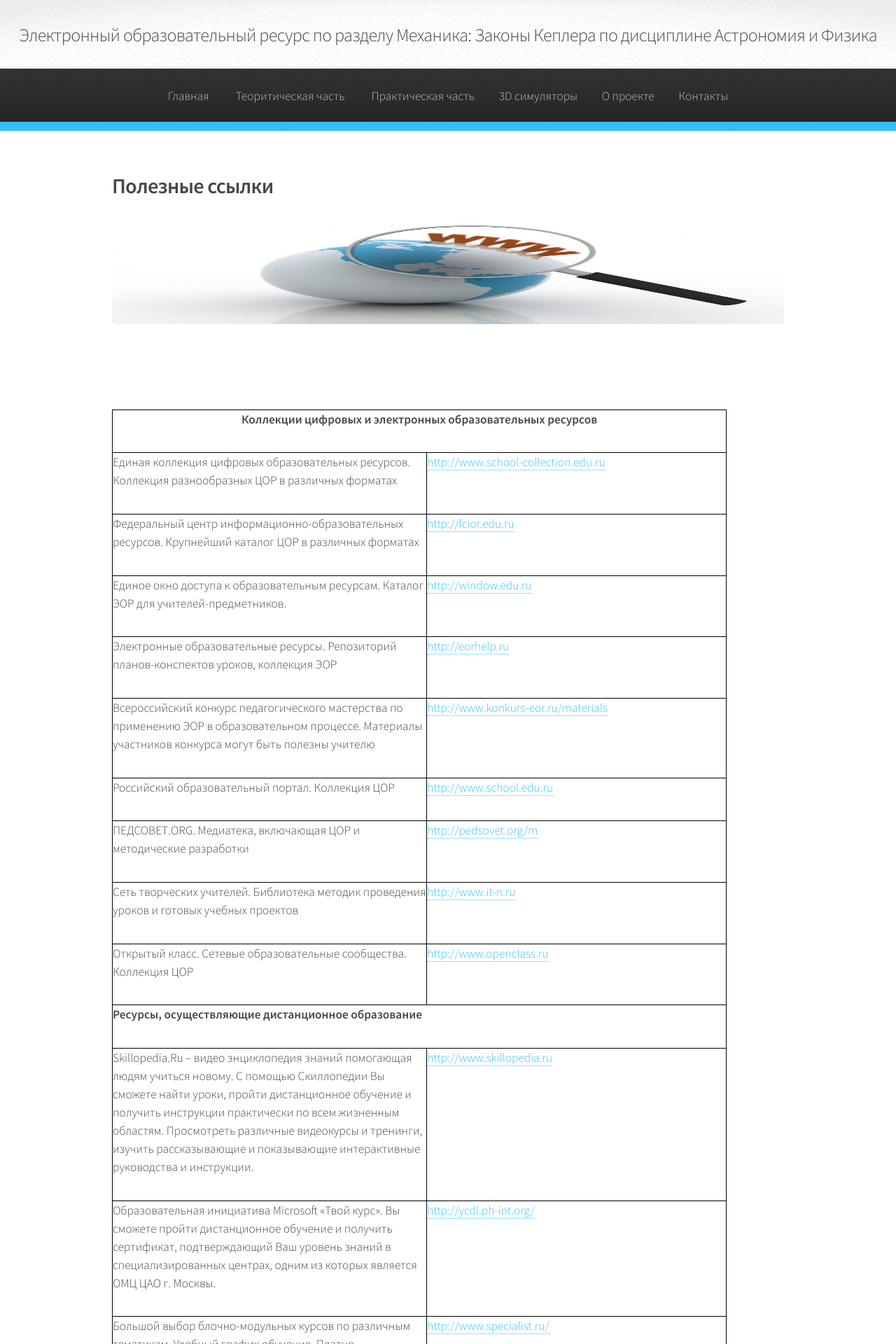
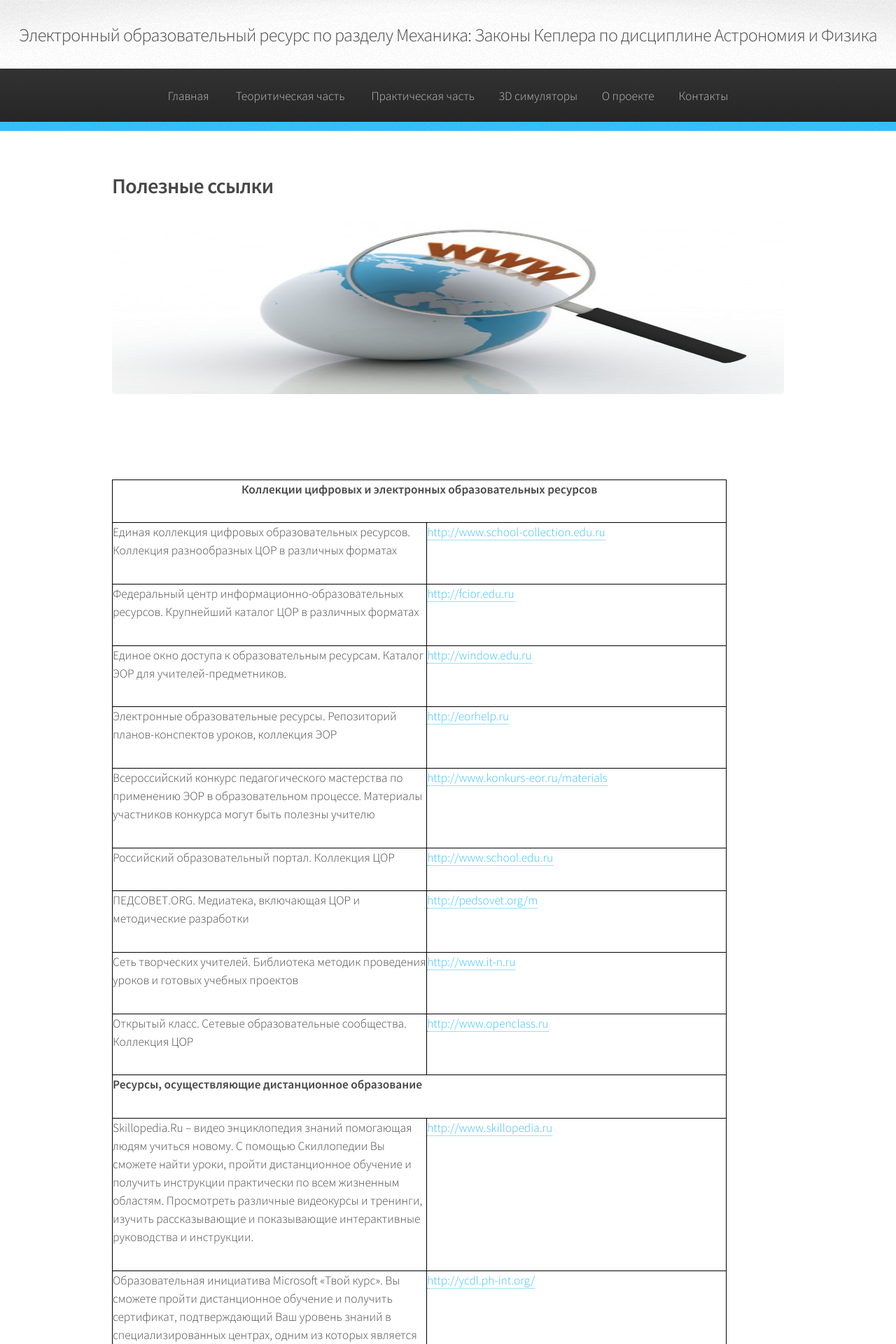
Before and after one commit to VlPop/VlPop.github.io, a Jekyll site: the page built from 1T-P_link.html, in a window 1280 px wide. Shown: the top 1920 px of the page at 70% size. Built offline with Jekyll 4.4.1, drawn with Linux system fonts in a browser that asks for light colours.

Commit message:
Update 1T-P_link.html

```diff
--- a/1T-P_link.html
+++ b/1T-P_link.html
@@ -17,7 +17,7 @@ layout: default
 							<p></p>
 						</header>
 
-						<span class="image featured"><img src="{{ site.baseurl }}/assets/images/ssylki.jpg.jpg" height="150" width="250"  alt="" /></span>
+						<span class="image featured"><img src="{{ site.baseurl }}/assets/images/ssylki.jpg.jpg" height="250" width="170"  alt="" /></span>
 
 						</head>
 
```
